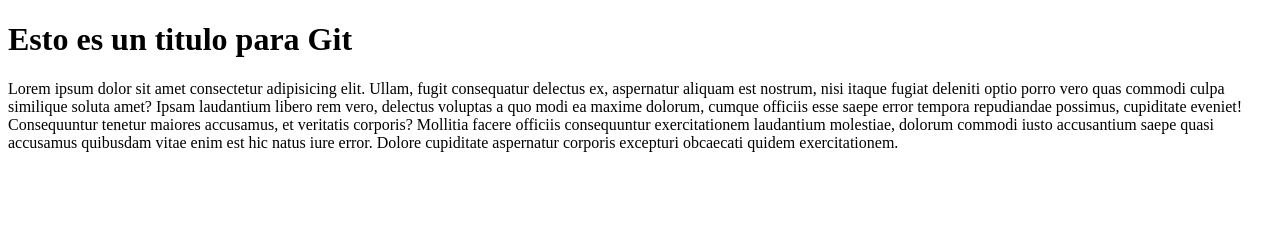
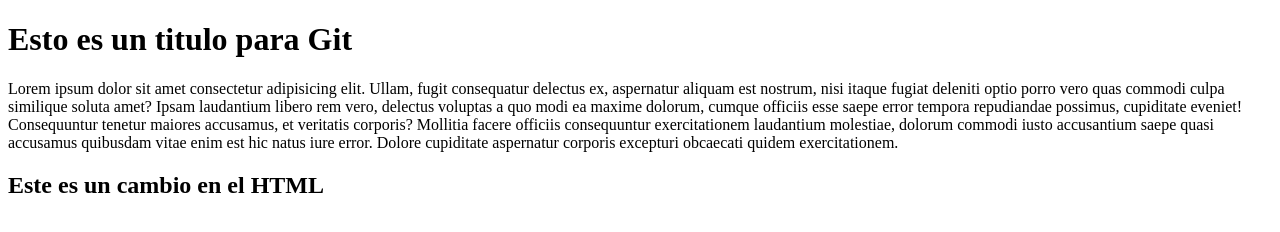
Before and after one commit to cs2005c/desafiocs.github.io, a plain HTML site: page index.html in a window 1280 px wide. Drawn offline with Linux system fonts and the light colour scheme.

Commit message:
Se Agrega un Titulo al DIV principal

```diff
--- a/index.html
+++ b/index.html
@@ -12,5 +12,6 @@
         Ipsam laudantium libero rem vero, delectus voluptas a quo modi ea maxime dolorum, cumque officiis esse saepe error tempora repudiandae possimus, cupiditate eveniet! Consequuntur tenetur maiores accusamus, et veritatis corporis?
         Mollitia facere officiis consequuntur exercitationem laudantium molestiae, dolorum commodi iusto accusantium saepe quasi accusamus quibusdam vitae enim est hic natus iure error. Dolore cupiditate aspernatur corporis excepturi obcaecati quidem exercitationem.
     </p>
+    <h2> Este es un cambio en el HTML</h2>
 </body>
 </html>
```
